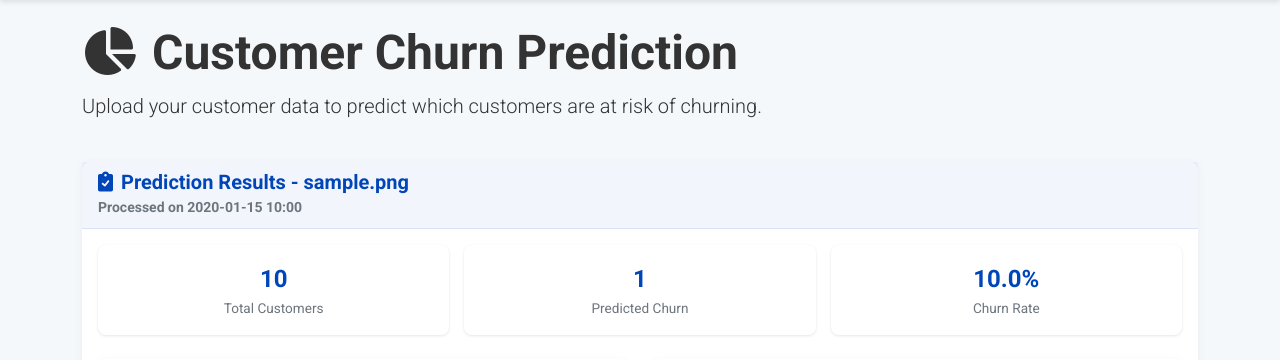
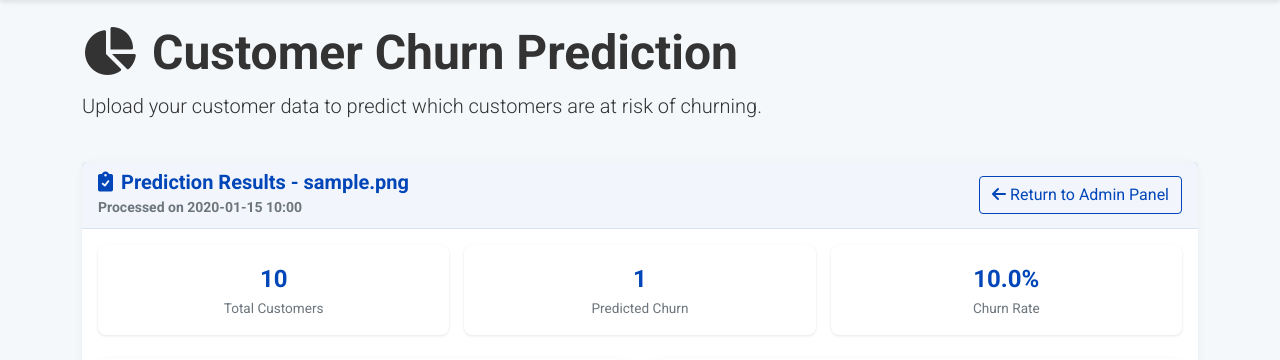
Before and after one commit to tatenda9972/netonechurnpre, a Flask app: page /prediction/1 in a window 1280 px wide. Shown: the part 64-424 px from the top of the page. Run offline with Flask 3, Linux system fonts and the light colour scheme; a user stored in the database is signed in; tables that the repository leaves empty hold one stand-in row (values such as "Sample post"); some libraries are stand-ins or nearby versions.

Commit message:
Improve navigation for administrators viewing user prediction results
Adds a "Return to Admin Panel" button to prediction.html for admin users.

Replit-Commit-Author: Agent
Replit-Commit-Session-Id: 16aeae20-a8c9-409c-b900-2f93c37c9214
Replit-Commit-Screenshot-Url: https://storage.googleapis.com/screenshot-production-us-central1/c127fb71-5fb5-4cc9-8e29-42fa888213f1/08db2144-000a-4a35-b68c-9dfcf471b69e.jpg

```diff
--- a/templates/prediction.html
+++ b/templates/prediction.html
@@ -19,11 +19,18 @@
 <div id="results" class="row mb-4">
     <div class="col-lg-12">
         <div class="card">
-            <div class="card-header">
-                <h5 class="card-title mb-0">
-                    <i class="fas fa-clipboard-check me-2"></i>Prediction Results - {{ prediction.file_name }}
-                </h5>
-                <small class="text-muted">Processed on {{ prediction.created_at.strftime('%Y-%m-%d %H:%M') }}</small>
+            <div class="card-header d-flex justify-content-between align-items-center">
+                <div>
+                    <h5 class="card-title mb-0">
+                        <i class="fas fa-clipboard-check me-2"></i>Prediction Results - {{ prediction.file_name }}
+                    </h5>
+                    <small class="text-muted">Processed on {{ prediction.created_at.strftime('%Y-%m-%d %H:%M') }}</small>
+                </div>
+                {% if current_user.is_admin %}
+                <a href="{{ url_for('admin_dashboard') }}" class="btn btn-outline-primary">
+                    <i class="fas fa-arrow-left me-1"></i>Return to Admin Panel
+                </a>
+                {% endif %}
             </div>
             <div class="card-body">
                 <!-- Metrics Overview -->
```
